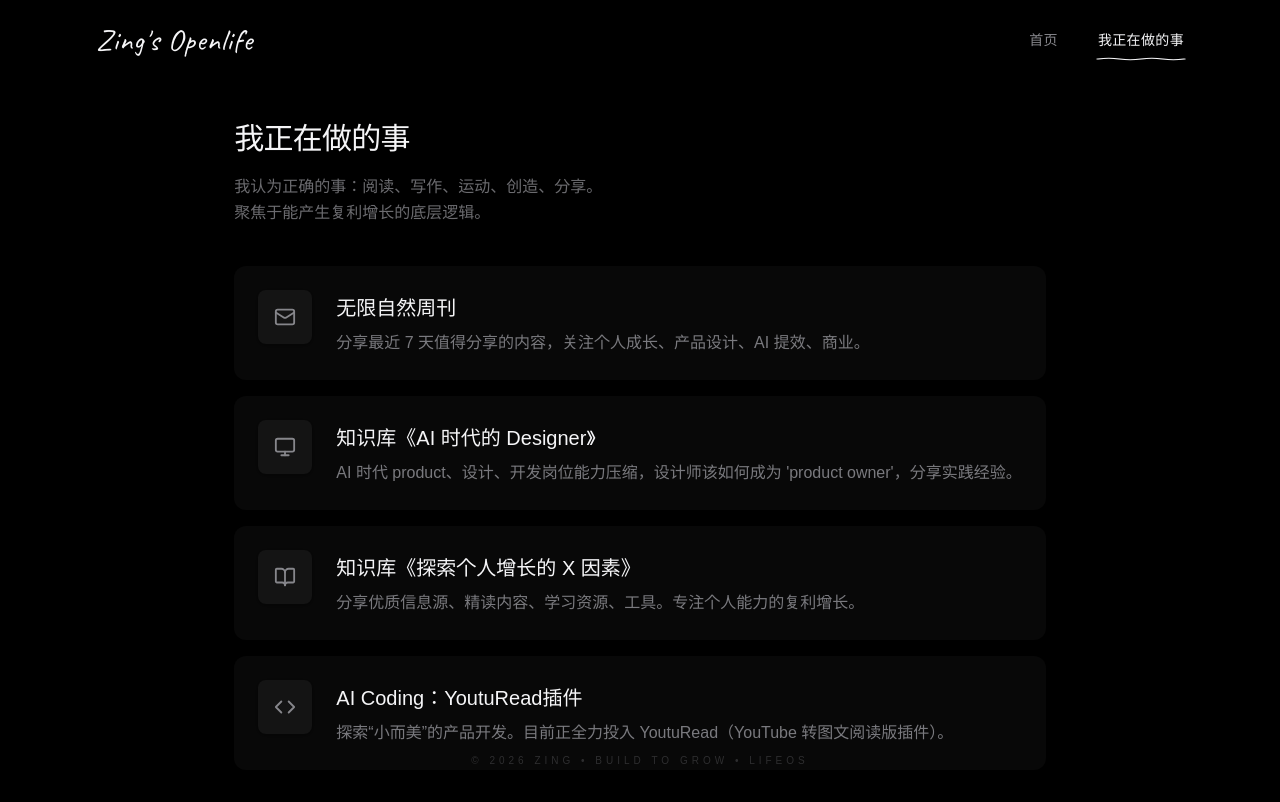
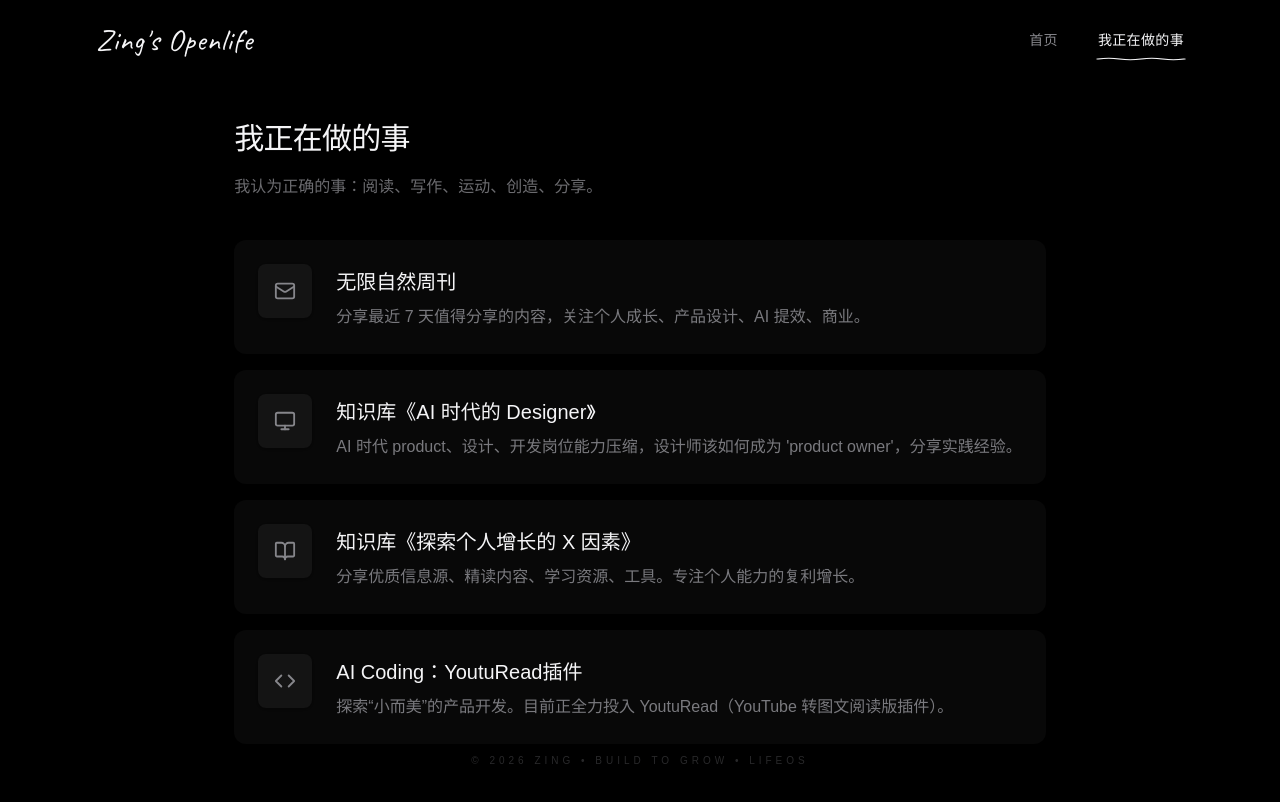
Before and after one commit to zing927/myblog20260430, a React (Vite) app: page / in a window 1280 px wide. Both pictures are taken after a click on the button "我正在做的事". Shown: the top 802 px of the page. Built offline with nearby package versions, Linux system fonts and the light colour scheme; a small style sheet from the web is missing; a web font is replaced by a local one.

Commit message:
feat: Simplify "What I'm Doing" description
Remove redundant line break from the description of ongoing activities to improve readability.

```diff
--- a/src/App.tsx
+++ b/src/App.tsx
@@ -132,7 +132,7 @@ const WhatImDoing = () => {
       <header className="mb-10">
         <h2 className="text-3xl font-medium mb-4 text-custom-primary tracking-tight leading-tight">我正在做的事</h2>
         <p className="text-custom-secondary text-base font-light opacity-80 leading-relaxed max-w-xl">
-          我认为正确的事：阅读、写作、运动、创造、分享。<br/>聚焦于能产生复利增长的底层逻辑。
+          我认为正确的事：阅读、写作、运动、创造、分享。
         </p>
       </header>
       <div className="grid grid-cols-1 gap-4">
```
